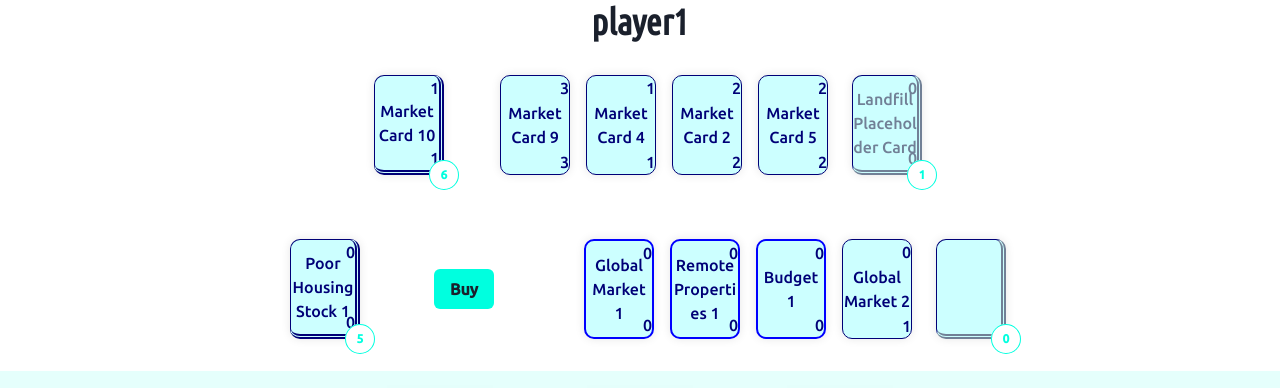
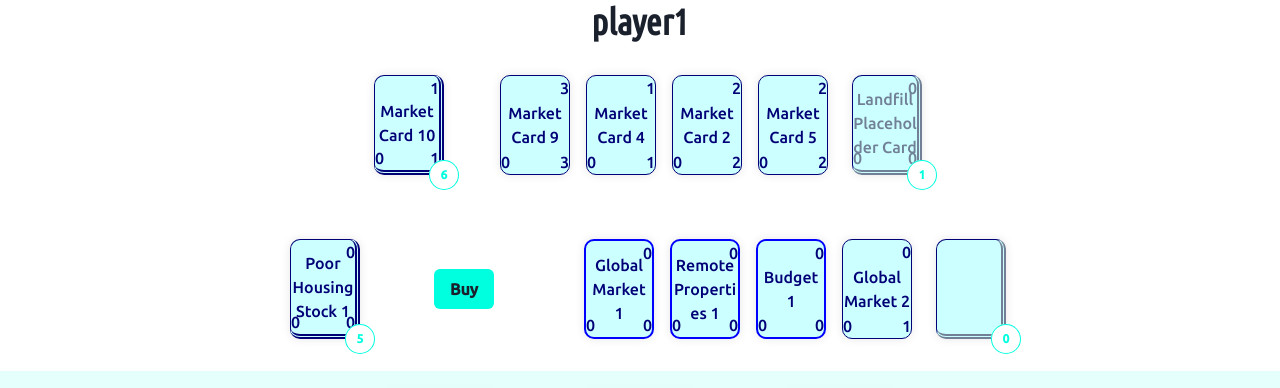
Before and after one commit to FranciscoRossoR/carbon_test, a Next.js app: page / in a window 1280 px wide. Both pictures are taken after a click on the button "Start". Shown: the top 388 px of the page. Built offline with nearby package versions, Linux system fonts and the light colour scheme.

Commit message:
feat: add carbon attribute to card

```diff
--- a/src/components/PlayingCard.tsx
+++ b/src/components/PlayingCard.tsx
@@ -7,7 +7,18 @@ type ICardProps = ICarbonCityZeroCard & ThemingProps & BoxProps & { interactable
 
 const PlayingCard = (props: ICardProps) => {
 
-    const { name, cost, income, size, variant, sx, onClick, interactableCardProps,  ...boxProps } = props
+    const {
+        name,
+        cost,
+        income,
+        carbon,
+        size,
+        variant,
+        sx,
+        onClick,
+        interactableCardProps,
+        ...boxProps
+    } = props
 
     // Build the card style from the particular app style (styles), general card style
     const PlayingCardStyle = useStyleConfig('PlayingCard', { size, variant })
@@ -51,11 +62,19 @@ const PlayingCard = (props: ICardProps) => {
         bottom: 0
     }
 
+    // Carbon Style
+    const carbonStyle = {
+        position: 'absolute',
+        left: 0,
+        bottom:0
+    }
+
     return (
         <Box sx={boxStyle} onClick={onClick} {...boxProps}>
             <Text sx={costStyle}>{cost}</Text>
             <Text sx={textStyle}>{name}</Text>
             <Text sx={incomeStyle}>{income}</Text>
+            <Text sx={carbonStyle}>{carbon}</Text>
         </Box>
     )
 
--- a/src/components/layout/DrawPanel.tsx
+++ b/src/components/layout/DrawPanel.tsx
@@ -62,11 +62,29 @@ export default observer (class DrawPanel extends React.Component<IDrawPanelProps
                 <Center>
                     <HStack>
                         <Box m="1em" position="relative" w={deckWidth}>
-                            <PlayingCard sx={deckStyle} name={drawDeckCard?.name} cost={drawDeckCard?.cost} income={drawDeckCard?.income} />
-                            <Badge variant="outline" colorScheme="brand" sx={badgeStyle}>{drawDeckSize}</Badge>
+                            <PlayingCard
+                                sx={deckStyle}
+                                name={drawDeckCard?.name}
+                                cost={drawDeckCard?.cost}
+                                income={drawDeckCard?.income}
+                                carbon={drawDeckCard?.carbon}
+                            />
+                            <Badge
+                                variant="outline"
+                                colorScheme="brand"
+                                sx={badgeStyle}>
+                                    {drawDeckSize}
+                            </Badge>
                         </Box>
                         <Center w='10em'>
-                            {action ? <Button key={action.actionName} sx={actionButtonStyle} m="1em" onClick={() => gameState.executeAction(action)}>{action.actionName}</Button> : null}
+                            {action ?
+                            <Button
+                                key={action.actionName}
+                                sx={actionButtonStyle}
+                                m="1em" onClick={() => gameState.executeAction(action)}>
+                                    {action.actionName}
+                            </Button>
+                            : null}
                         </Center>
                         <HStack p="1em" spacing="0">
                             {drawnCards.cards.map((c, i) => {
@@ -84,6 +102,7 @@ export default observer (class DrawPanel extends React.Component<IDrawPanelProps
                                             name={c.name}
                                             cost={c.cost}
                                             income={c.income}
+                                            carbon={c.carbon}
                                             interactableCardProps={canActivate}
                                             onClick={handleCardClick}
                                         />
@@ -92,8 +111,19 @@ export default observer (class DrawPanel extends React.Component<IDrawPanelProps
                             })}
                         </HStack>
                         <Box m="1em" position="relative" w={deckWidth}>
-                            <PlayingCard sx={deckStyle} name={recyclePileCard?.name} cost={recyclePileCard?.cost} income={recyclePileCard?.income} color="gray.500"/>
-                            <Badge variant="outline" colorScheme="brand" sx={badgeStyle}>{recyclePileSize}</Badge>
+                            <PlayingCard
+                                sx={deckStyle}
+                                name={recyclePileCard?.name}
+                                cost={recyclePileCard?.cost}
+                                income={recyclePileCard?.income}
+                                carbon={recyclePileCard?.carbon}
+                                color="gray.500"/>
+                            <Badge
+                                variant="outline"
+                                colorScheme="brand"
+                                sx={badgeStyle}>
+                                    {recyclePileSize}
+                            </Badge>
                         </Box>
                     </HStack>
                 </Center>
--- a/src/components/layout/MarketPanel.tsx
+++ b/src/components/layout/MarketPanel.tsx
@@ -52,12 +52,24 @@ export default observer(class MarketPanel extends React.Component<IMarketPanelPr
                 <Center>
                     <HStack>
                         <Box m="1em" position="relative" w={deckWidth}>
-                            <PlayingCard sx={deckStyle} name={marketDeckCard?.name} cost={marketDeckCard?.cost} income={marketDeckCard?.income} />
-                            <Badge variant="outline" colorScheme="brand" sx={badgeStyle}>{marketDeckSize}</Badge>
+                            <PlayingCard
+                                sx={deckStyle}
+                                name={marketDeckCard?.name}
+                                cost={marketDeckCard?.cost}
+                                income={marketDeckCard?.income}
+                                carbon={marketDeckCard?.carbon}
+                            />
+                            <Badge
+                                variant="outline"
+                                colorScheme="brand"
+                                sx={badgeStyle}>
+                                    {marketDeckSize}
+                            </Badge>
                         </Box>
                         <HStack p="1em" spacing="0">
                             {marketplace.cards.map((c, i) => {
-                                const canBeBought = c.cost <= gameState.currentPlayer.income && gameState.phase==1
+                                const canBeBought = c.cost <= gameState.currentPlayer.income &&
+                                    gameState.phase==1
                                 const handleCardClick = () => {
                                     if (canBeBought) {
                                         gameState.buyCard(c)
@@ -70,6 +82,7 @@ export default observer(class MarketPanel extends React.Component<IMarketPanelPr
                                             name={c.name}
                                             cost={c.cost}
                                             income={c.income}
+                                            carbon={c.carbon}
                                             interactableCardProps={canBeBought}
                                             onClick={handleCardClick}
                                         />
@@ -78,8 +91,19 @@ export default observer(class MarketPanel extends React.Component<IMarketPanelPr
                             })}
                         </HStack>
                         <Box m="1em" position="relative" w={deckWidth}>
-                            <PlayingCard sx={deckStyle} name={landfillPileCard?.name} cost={landfillPileCard?.cost} income={landfillPileCard?.income} color="gray.500" />
-                            <Badge variant="outline" colorScheme="brand" sx={badgeStyle}>{landfillPileSize}</Badge>
+                            <PlayingCard
+                                sx={deckStyle}
+                                name={landfillPileCard?.name}
+                                cost={landfillPileCard?.cost}
+                                income={landfillPileCard?.income}
+                                carbon={landfillPileCard?.carbon}
+                                color="gray.500" />
+                            <Badge
+                                variant="outline"
+                                colorScheme="brand"
+                                sx={badgeStyle}>
+                                    {landfillPileSize}
+                            </Badge>
                         </Box>
                     </HStack>
                 </Center>
--- a/src/entities/carboncityzero/carbonCityZeroCard.ts
+++ b/src/entities/carboncityzero/carbonCityZeroCard.ts
@@ -4,6 +4,7 @@ import { makeObservable, observable, action } from "mobx";
 export interface ICarbonCityZeroCard extends ICard {
     cost: number,
     income: number,
+    carbon: number
 }
 
 export class CarbonCityZeroCard extends Card {
@@ -12,13 +13,22 @@ export class CarbonCityZeroCard extends Card {
     cardAction?: () => void
     cost: number
     income: number
+    carbon: number
 
-    public constructor(name: string, hasAction: boolean = false, cardAction?: () => void, cost: number = 0, income: number = 0) {
+    public constructor(
+            name: string,
+            hasAction: boolean = false,
+            cardAction?: () => void,
+            cost: number = 0,
+            income: number = 0,
+            carbon: number = 0
+        ) {
         super(name)
         this.hasCardAction = hasAction
         if (this.hasCardAction) {this.cardAction = () => {alert("ACTION")}} // PLACEHOLDER
         this.cost = cost
         this.income = income
+        this.carbon = carbon
 
         makeObservable(this, {
             hasCardAction: observable,
```
